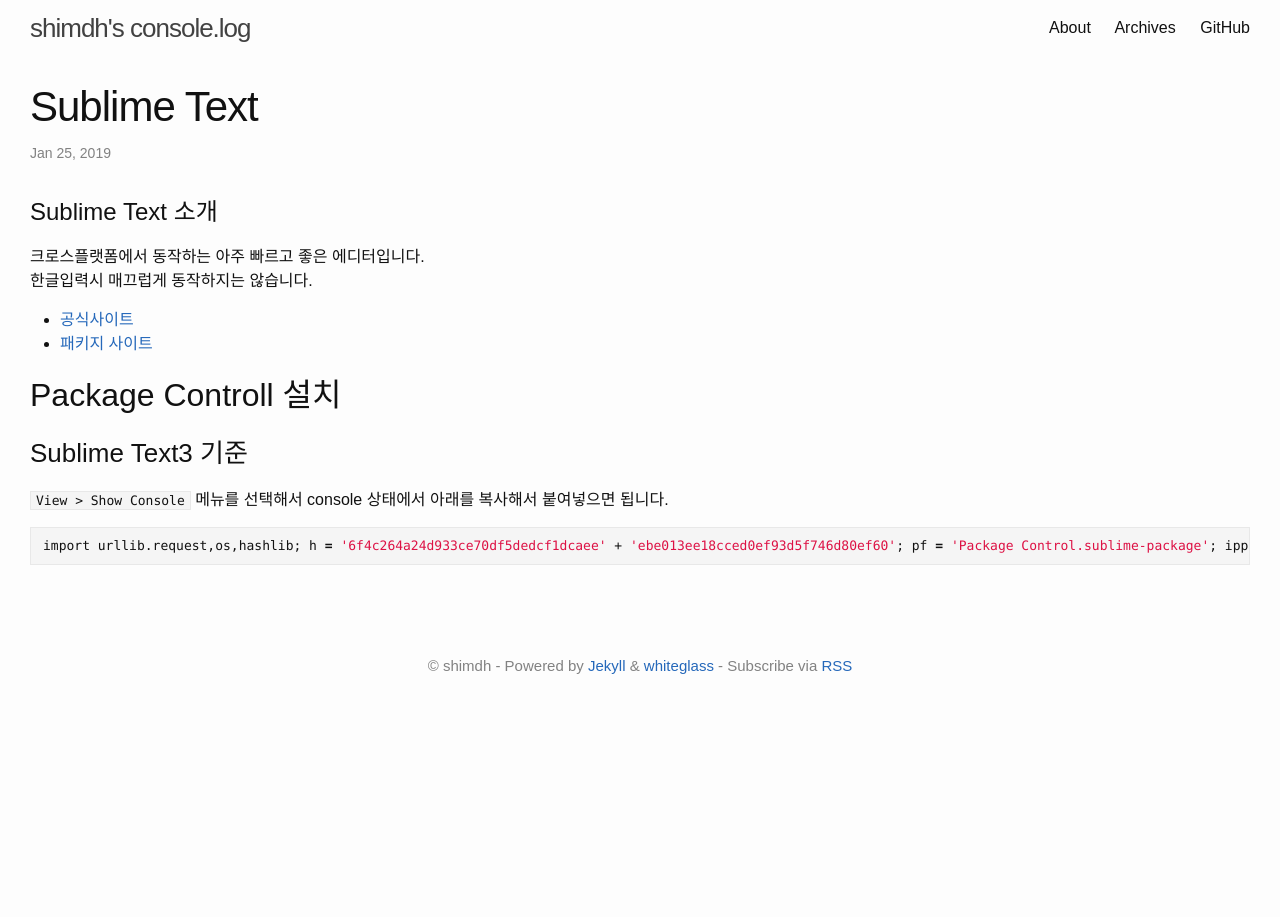
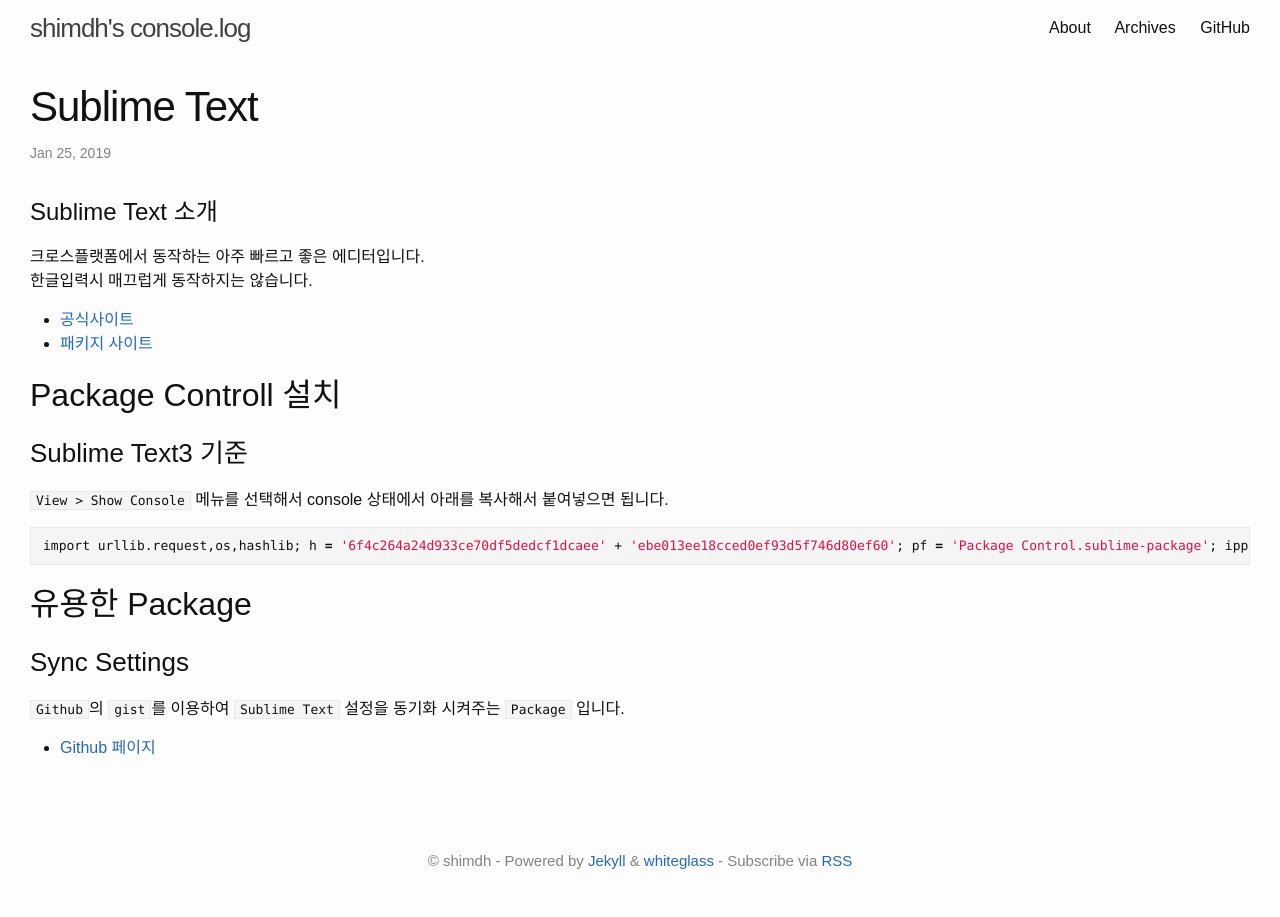
Before and after one commit to yous/whiteglass, a Jekyll site: the page built from _posts/2019-01-25-sublimetext.md, in a window 1280 px wide. Built offline with Jekyll 4.4.1, drawn with Linux system fonts in a browser that asks for light colours.

Commit message:
add sync settings info

````diff
--- a/_posts/2019-01-25-sublimetext.md
+++ b/_posts/2019-01-25-sublimetext.md
@@ -21,3 +21,13 @@
 ```sh
 import urllib.request,os,hashlib; h = '6f4c264a24d933ce70df5dedcf1dcaee' + 'ebe013ee18cced0ef93d5f746d80ef60'; pf = 'Package Control.sublime-package'; ipp = sublime.installed_packages_path(); urllib.request.install_opener( urllib.request.build_opener( urllib.request.ProxyHandler()) ); by = urllib.request.urlopen( 'http://packagecontrol.io/' + pf.replace(' ', '%20')).read(); dh = hashlib.sha256(by).hexdigest(); print('Error validating download (got %s instead of %s), please try manual install' % (dh, h)) if dh != h else open(os.path.join( ipp, pf), 'wb' ).write(by)
 ```
+
+
+
+## 유용한 Package
+
+### Sync Settings
+
+`Github`의 `gist`를 이용하여 `Sublime Text` 설정을 동기화 시켜주는 `Package` 입니다.
+
+- [Github 페이지](https://github.com/mfuentesg/SyncSettings)
````
